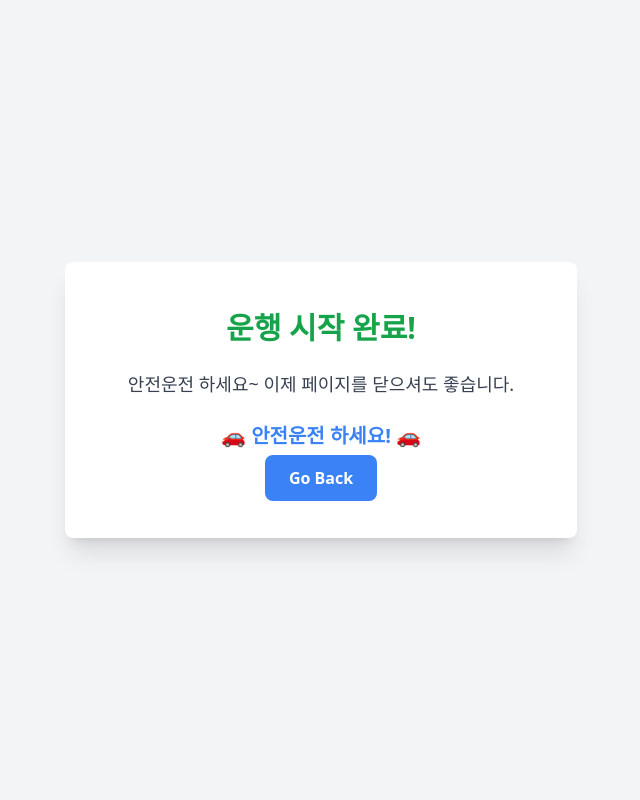
After one commit to jookan/Bustop, a Flask app: page /confirm in a window 1280 px wide. The commit adds this page. Shown: the whole page, without its empty margins (319-959 px from the left). Run offline with Flask 3, Linux system fonts and the light colour scheme; some libraries are stand-ins or nearby versions.

Commit message:
login page eddited

```diff
--- a/src/CV/Yolo_Test.py
+++ b/src/CV/Yolo_Test.py
@@ -134,7 +134,7 @@ def run_cv() :
 
         else:
             if (current_time - last_motion_time) > NO_MOTION_DELAY and motion_detected:
-                ser.write(b'0')
+                #ser.write(b'0')
                 motion_detected = False
                 time.sleep(0.05)
 
--- a/src/login_page/app.py
+++ b/src/login_page/app.py
@@ -1,4 +1,4 @@
-from flask import Flask, request, render_template
+from flask import Flask, request, render_template, redirect, url_for
 import threading
 
 app = Flask(__name__)
@@ -23,8 +23,13 @@ def index():
         name = request.form["driver_name"]
         print(f"Received driver name: {name}")
         set_driver_name(name)
-        return "Driver name received. You can close this page."
+        return redirect(url_for('confirmation'))  # /confirm으로 리다이렉트
     return render_template("index.html")
 
+@app.route('/confirm', methods=['GET'], endpoint='confirmation')
+def confirmation():
+    """확인 페이지를 렌더링하는 함수"""
+    return render_template("confirmation.html")
+
 def run_flask():
-    app.run(host="0.0.0.0", port=5000)
+    app.run(host="0.0.0.0", port=5000, threaded=True)
--- /dev/null
+++ b/src/login_page/templates/confirmation.html
@@ -0,0 +1,23 @@
+<!-- confirmation.html -->
+<!DOCTYPE html>
+<html lang="kor">
+
+<head>
+    <meta charset="UTF-8">
+    <meta name="viewport" content="width=device-width, initial-scale=1.0">
+    <title>운전 시작 확인</title>
+    <script src="https://cdn.tailwindcss.com"></script>
+</head>
+
+<body class="bg-gray-100 flex items-center justify-center h-screen">
+    <div class="bg-white shadow-xl rounded-lg p-12 max-w-lg w-full text-center">
+        <h2 class="text-3xl font-bold text-green-600 mb-6">운행 시작 완료!</h2>
+        <p class="text-lg text-gray-700 mb-6">안전운전 하세요~ 이제 페이지를 닫으셔도 좋습니다.</p>
+        <p class="text-xl text-blue-500 font-semibold mb-4">🚗 안전운전 하세요! 🚗</p>
+        <div>
+            <a href="/" class="bg-blue-500 hover:bg-blue-600 text-white font-semibold py-3 px-6 rounded-lg">Go Back</a>
+        </div>
+    </div>
+</body>
+
+</html>
--- a/src/login_page/templates/index.html
+++ b/src/login_page/templates/index.html
@@ -1,3 +1,4 @@
+<!-- index.html -->
 <!DOCTYPE html>
 <html lang="kor">
 
@@ -5,7 +6,6 @@
     <meta charset="UTF-8">
     <meta name="viewport" content="width=device-width, initial-scale=1.0">
     <title>Driver Name Input</title>
-    <!-- Tailwind CSS CDN -->
     <script src="https://cdn.tailwindcss.com"></script>
 </head>
 
```
